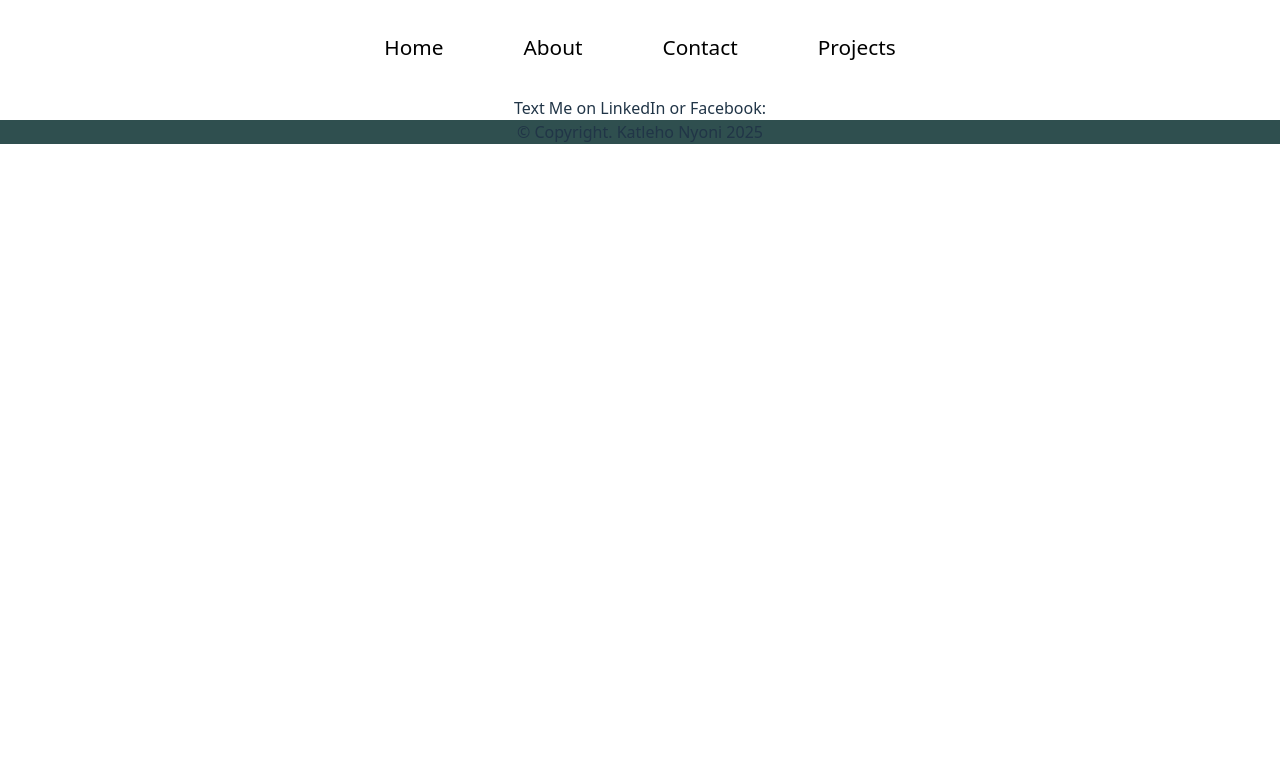
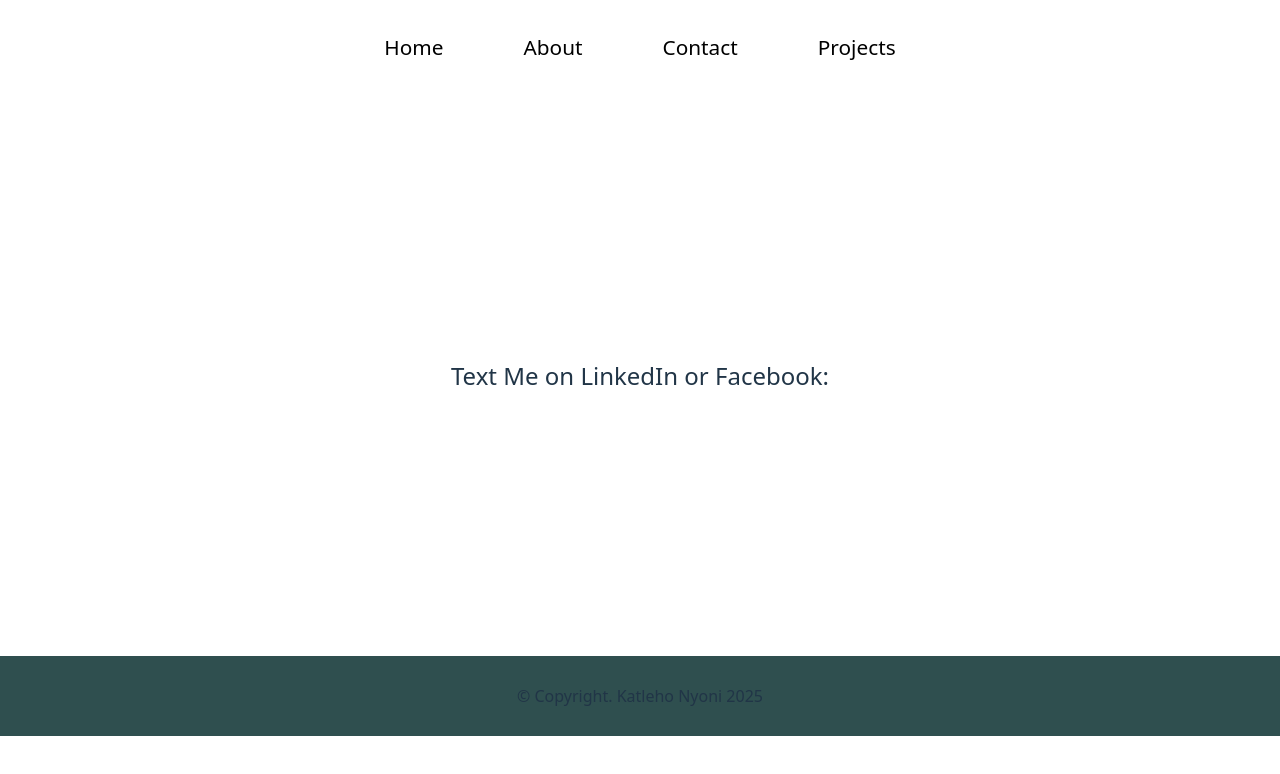
Before and after one commit to Katleho-Nyoni/React-Web, a React (Vite) app in the folder development/: page /contact in a window 1280 px wide. Shown: the top 774 px of the page. Built offline with nearby package versions, Linux system fonts and the light colour scheme.

Commit message:
Settting the size if the contact info page

```diff
--- a/development/src/index.css
+++ b/development/src/index.css
@@ -232,6 +232,21 @@ button:focus-visible {
 .home-footer{
   /* color: ; */
   background-color: darkslategrey;
+  height: 5rem;
+}
+
+.home-footer {
+  display:flex;
+  justify-content: center;
+  align-items: center;
+}
+
+.contact-info{
+  display:flex;
+  justify-content: center;
+  align-items: center;
+  height: 35rem;
+  font-size: 1.5rem;
 }
 
 .form-parent{
```
